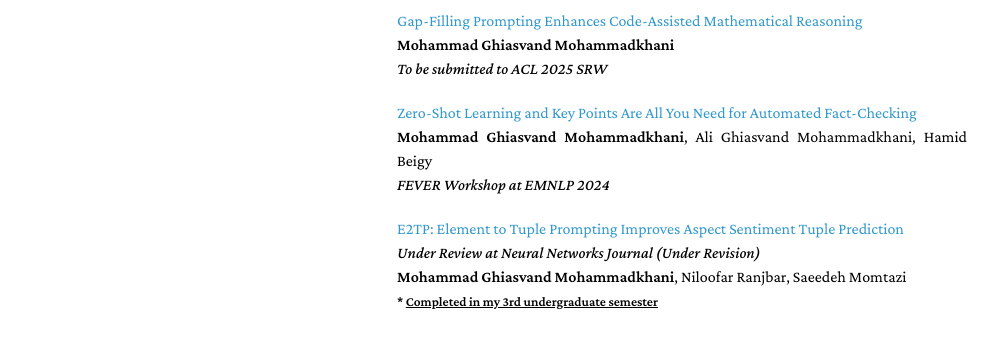
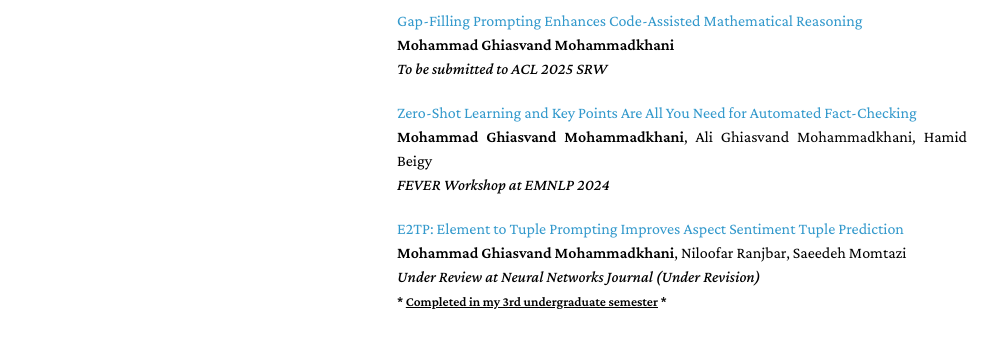
Before and after one commit to mghiasvand1/mghiasvand1.github.io, a plain HTML site: page index.html in a window 1280 px wide. Shown: the part 431-778 px from the top of the page, without its empty margins (133-1131 px from the left). Drawn offline with nearby package versions, Linux system fonts and the light colour scheme; some icons are missing.

Commit message:
Update index.html

```diff
--- a/index.html
+++ b/index.html
@@ -100,9 +100,9 @@
         <p>
 
   <a href="https://arxiv.org/pdf/2405.06454">E2TP: Element to Tuple Prompting Improves Aspect Sentiment Tuple Prediction</a> <br>
-  <em>Under Review at Neural Networks Journal (Under Revision)</em> <br>
           <b>Mohammad Ghiasvand Mohammadkhani</b>, Niloofar Ranjbar, Saeedeh Momtazi <br>
-  <span style="font-size: smaller;"><b>* <u>Completed in my 3rd undergraduate semester</u></b></span>
+          <em>Under Review at Neural Networks Journal (Under Revision)</em> <br>
+  <span style="font-size: smaller;"><b>* <u>Completed in my 3rd undergraduate semester</u> *</b></span>
 </p>
 
       </section>
```
